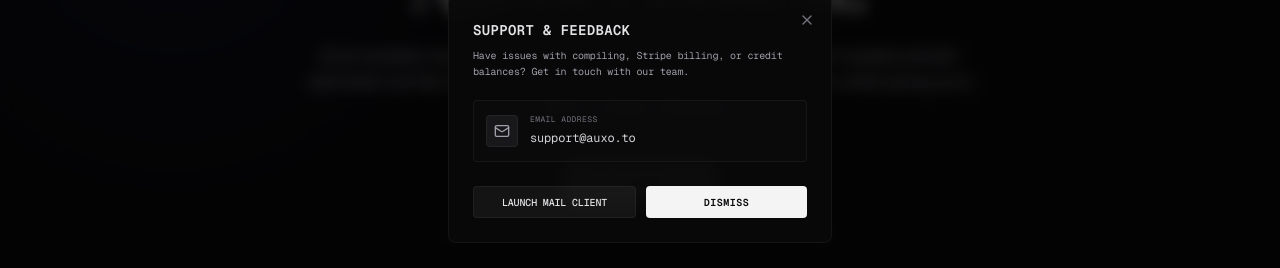
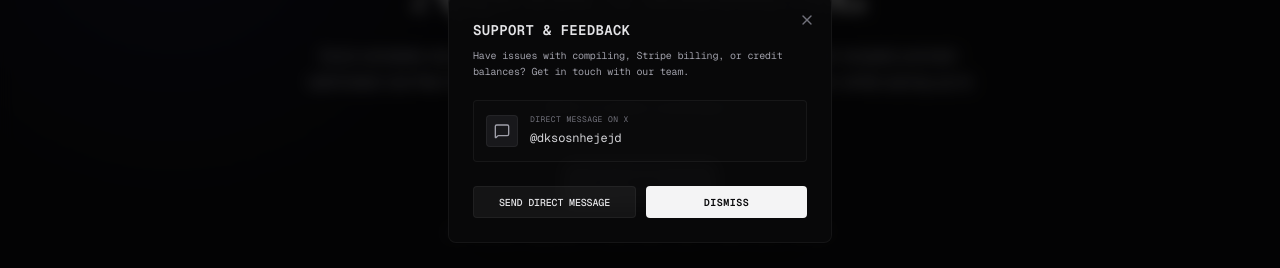
Before and after one commit to auxo-labs/Auxo, a Next.js app: page / in a window 1280 px wide. Both pictures are taken after a click on the button "SUPPORT". Shown: the part 281-549 px from the top of the page. Built offline with nearby package versions, Linux system fonts and the light colour scheme; a web font is replaced by a local one.

Commit message:
refactor: update support contact method from email to X direct messages

```diff
--- a/src/components/support-modal.tsx
+++ b/src/components/support-modal.tsx
@@ -1,7 +1,7 @@
 'use client';
 
 import * as React from 'react';
-import { X, Mail, Copy, Check } from 'lucide-react';
+import { X, Copy, Check, MessageSquare } from 'lucide-react';
 
 interface SupportModalProps {
   isOpen: boolean;
@@ -48,15 +48,15 @@
           </div>
 
           <div className="space-y-3.5">
-            {/* Contact Method: Email */}
+            {/* Contact Method: X.com DMs */}
             <div className="p-3 rounded border border-white/5 bg-white/[0.01] flex items-center gap-3">
               <div className="flex items-center justify-center w-8 h-8 rounded bg-zinc-900 border border-white/5 text-zinc-400">
-                <Mail className="w-4 h-4" />
+                <MessageSquare className="w-4 h-4" />
               </div>
               <div className="flex-1 min-w-0">
-                <p className="text-[8px] font-mono text-zinc-500 uppercase tracking-wider">Email Address</p>
-                <a href="mailto:support@auxo.to" className="text-xs font-mono text-zinc-300 hover:text-zinc-100 transition-colors break-all">
-                  support@auxo.to
+                <p className="text-[8px] font-mono text-zinc-500 uppercase tracking-wider">Direct Message on X</p>
+                <a href="https://x.com/dksosnhejejd" target="_blank" rel="noopener noreferrer" className="text-xs font-mono text-zinc-300 hover:text-zinc-100 transition-colors break-all">
+                  @dksosnhejejd
                 </a>
               </div>
             </div>
@@ -81,10 +81,12 @@
 
           <div className="flex gap-2.5 pt-1">
             <a
-              href={roomId ? `mailto:support@auxo.to?subject=Auxo%20Support%20Request%20-%20Room%20${roomId}` : `mailto:support@auxo.to?subject=Auxo%20Support%20Request`}
+              href="https://x.com/dksosnhejejd"
+              target="_blank"
+              rel="noopener noreferrer"
               className="flex-1 flex items-center justify-center h-8 rounded bg-white/5 hover:bg-white/10 border border-white/5 text-zinc-200 font-mono text-[10px] font-medium transition-colors"
             >
-              LAUNCH MAIL CLIENT
+              SEND DIRECT MESSAGE
             </a>
             <button
               onClick={onClose}
```
